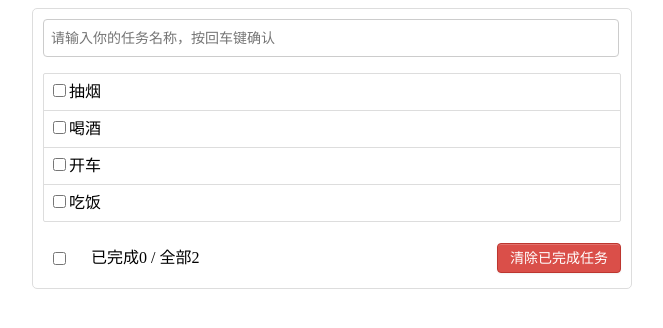
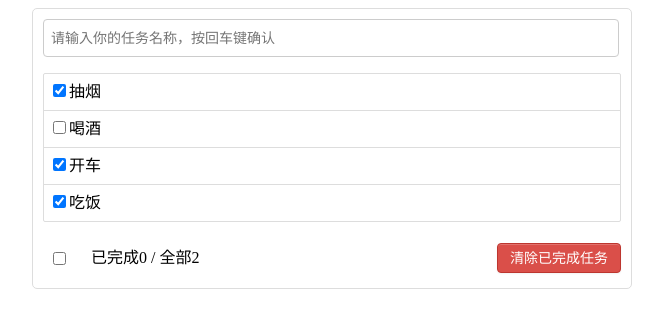
Before and after one commit to AipzzzX/TodoLists, a Vue app: page / in a window 1280 px wide. Shown: the top 328 px of the page, without its empty margins (308-971 px from the left). Built offline with nearby package versions, Linux system fonts and the light colour scheme.

Commit message:
4.TodoList案例_勾选

```diff
--- a/src/App.vue
+++ b/src/App.vue
@@ -2,8 +2,8 @@
   <div id="root">
     <div class="todo-container">
       <div class="todo-wrap">
-        <MyHeader :addTodo="addTodo"/>
-        <MyList :todos="todos" />
+        <MyHeader :addTodo="addTodo" />
+        <MyList :todos="todos" :checkTodo="checkTodo" />
         <MyFooter />
       </div>
     </div>
@@ -32,11 +32,20 @@ export default {
       ],
     };
   },
-  methods:{
-    addTodo(obj){
-      this.todos.unshift(obj)
-    }
-  }
+  methods: {
+    // 添加todo
+    addTodo(obj) {
+      this.todos.unshift(obj);
+    },
+    // todo是否被选中
+    checkTodo(id) {
+      this.todos.forEach((todo) => {
+        if (todo.id === id) {
+          todo.done = !todo.done;
+        }
+      });
+    },
+  },
 };
 </script>
 
--- a/src/components/MyItem.vue
+++ b/src/components/MyItem.vue
@@ -1,8 +1,15 @@
 <template>
   <li>
     <label>
-      <input type="checkbox" />
-      <span>{{ this.todo.title }}</span>
+      <input
+        type="checkbox"
+        :checked="todo.done"
+        @change="handleCheck(todo.id)"
+      />
+      <!-- 如下代码也能实现功能，但是不太推荐，因为有点违反原则，因为修改了props -->
+      <!-- <input type="checkbox" v-model="todo.done" /> -->
+
+      <span>{{ todo.title }}</span>
     </label>
     <button class="btn btn-danger" style="display: none">删除</button>
   </li>
@@ -11,7 +18,12 @@
 <script>
 export default {
   name: "MyItem",
-  props: ["todo"],
+  props: ["todo", "checkTodo"],
+  methods: {
+    handleCheck(id) {
+      this.checkTodo(id);
+    },
+  },
 };
 </script>
 
--- a/src/components/MyList.vue
+++ b/src/components/MyList.vue
@@ -1,6 +1,11 @@
 <template>
   <ul class="todo-main">
-    <MyItem v-for="todoObj in todos" :key="todoObj.id" :todo="todoObj" />
+    <MyItem
+      v-for="todoObj in todos"
+      :key="todoObj.id"
+      :todo="todoObj"
+      :checkTodo="checkTodo"
+    />
   </ul>
 </template>
 
@@ -12,7 +17,7 @@ export default {
   components: {
     MyItem,
   },
-  props: ["todos"],
+  props: ["todos", "checkTodo"],
 };
 </script>
 
```
